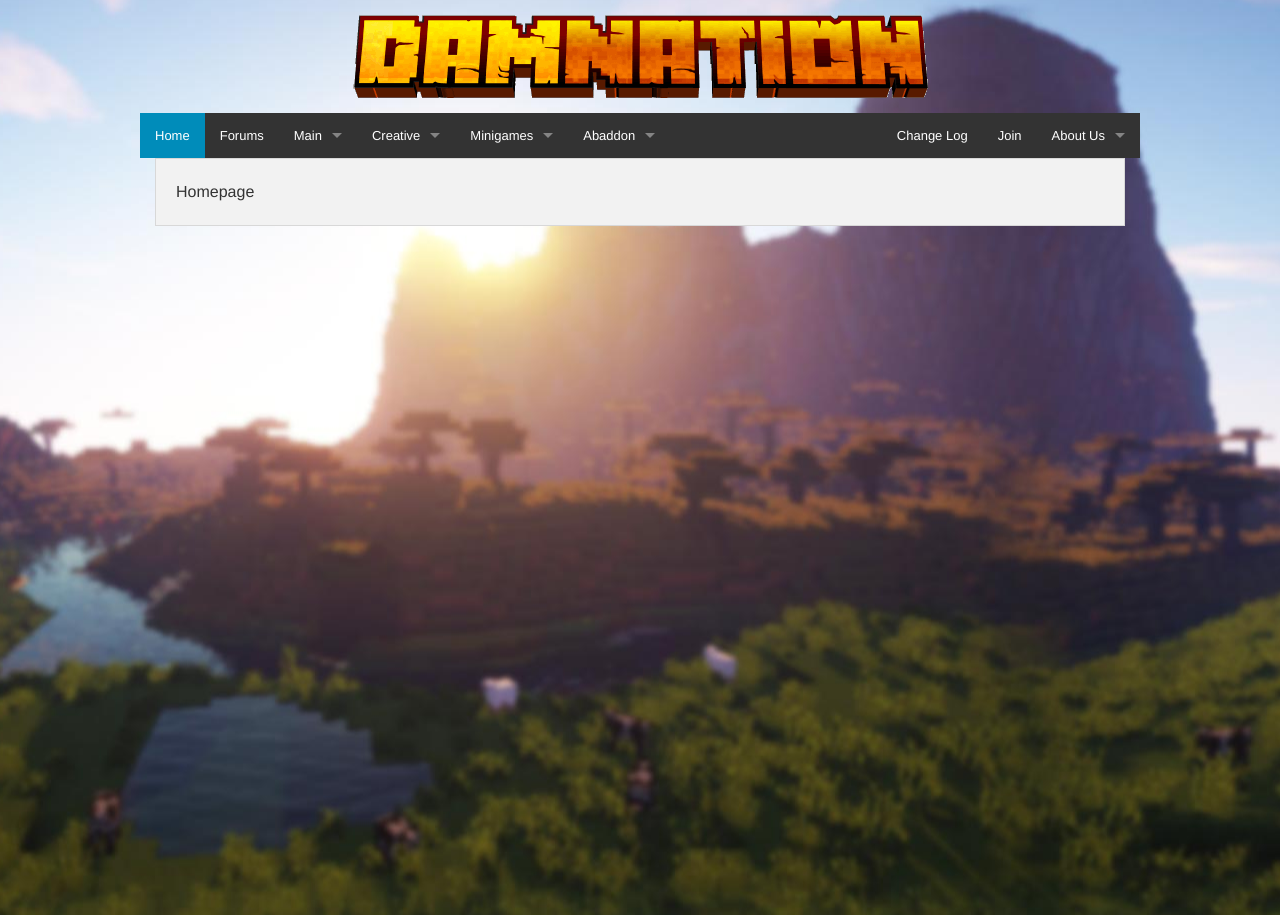
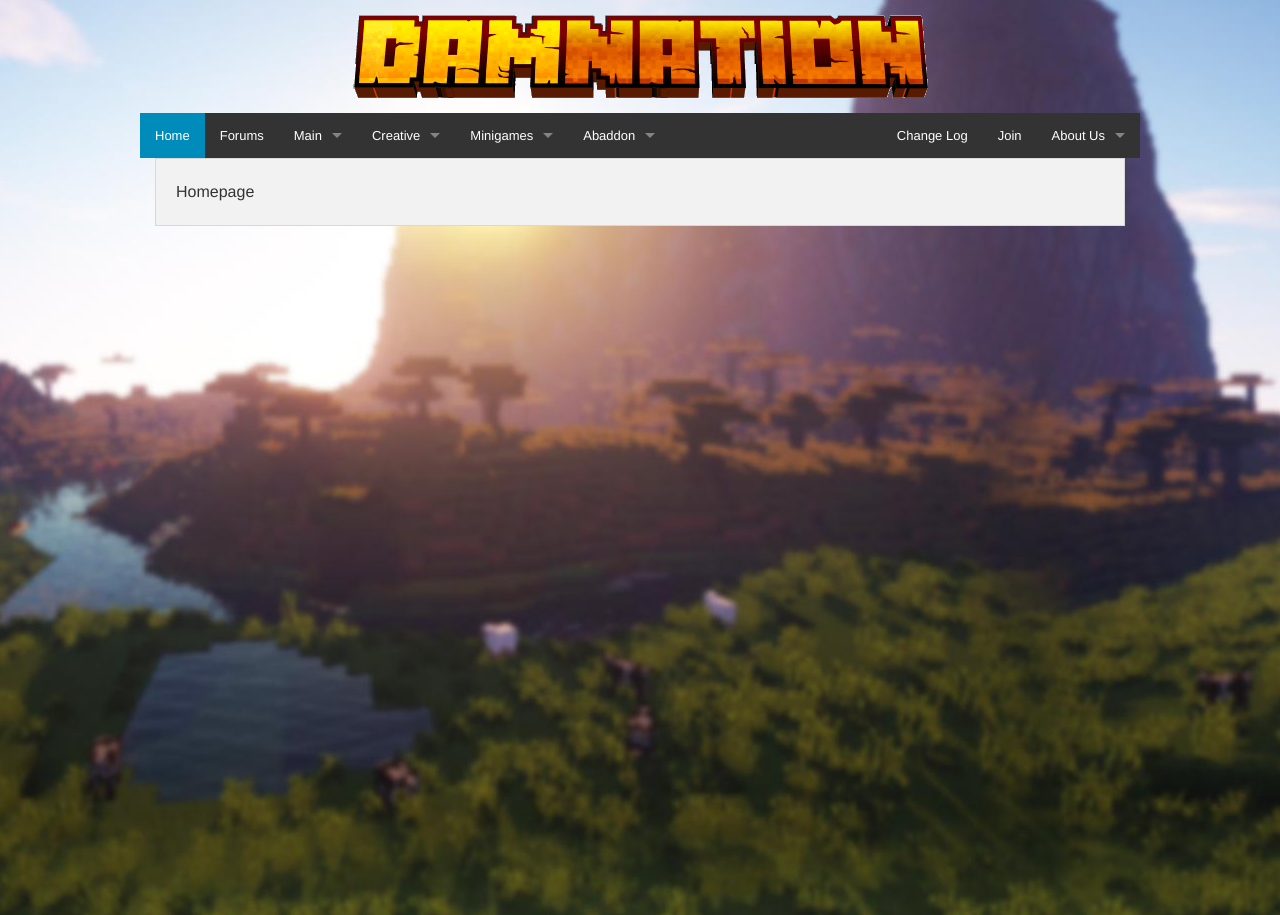
Before and after one commit to damnation-eu/website-beta, a Jekyll site: the page built from index.md, in a window 1280 px wide. Built offline with Jekyll 4.4.1, drawn with Linux system fonts in a browser that asks for light colours; nearby versions of some CDN libraries; library files that are not in the unit come from our copies.

Commit message:
Update app.scss

```diff
--- a/stylesheets/app.scss
+++ b/stylesheets/app.scss
@@ -5,7 +5,7 @@
 
 body {
   background: url("{{site.baseurl}}/media/background.jpg") no-repeat fixed;
-  background-position: 50% 60%;
+  background-position: 50% 80%;
   margin: 15px;
 }
 
```
